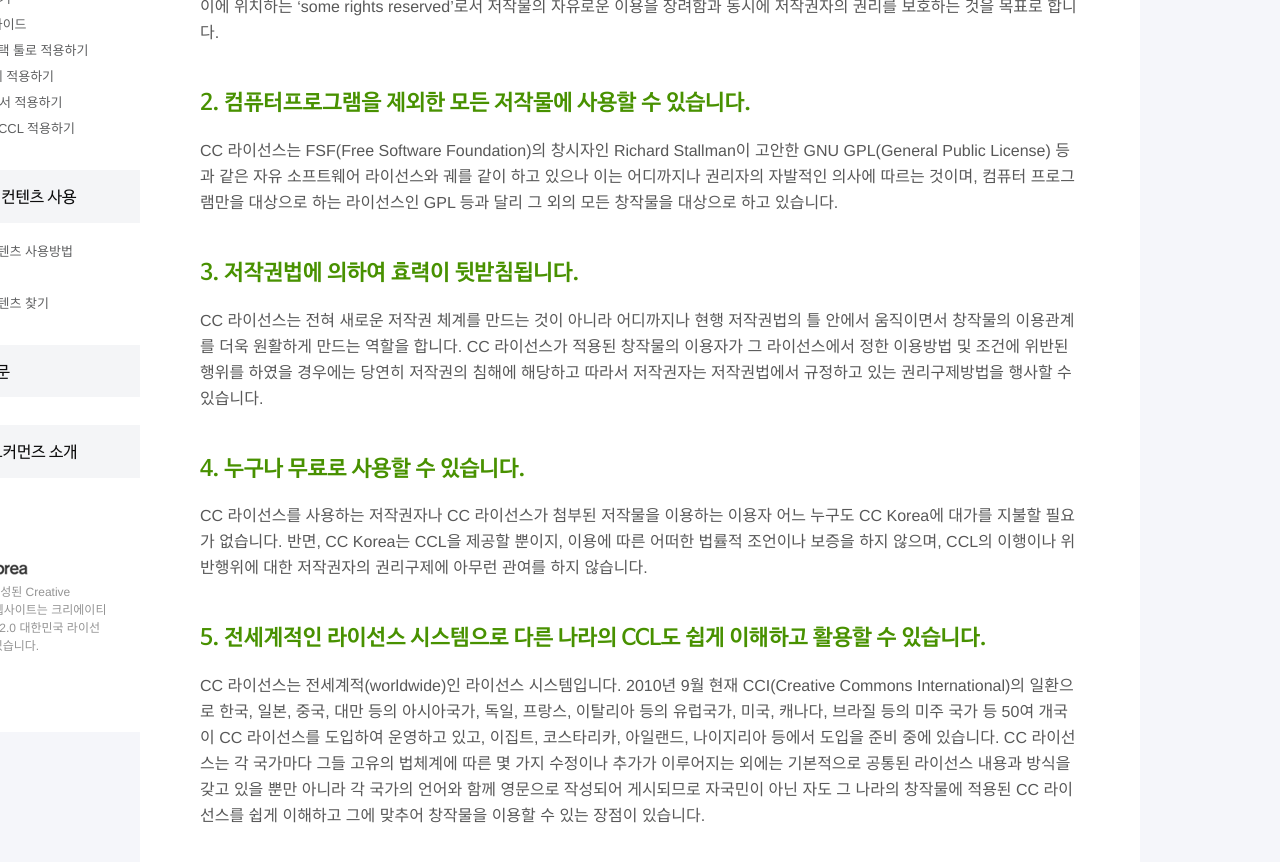
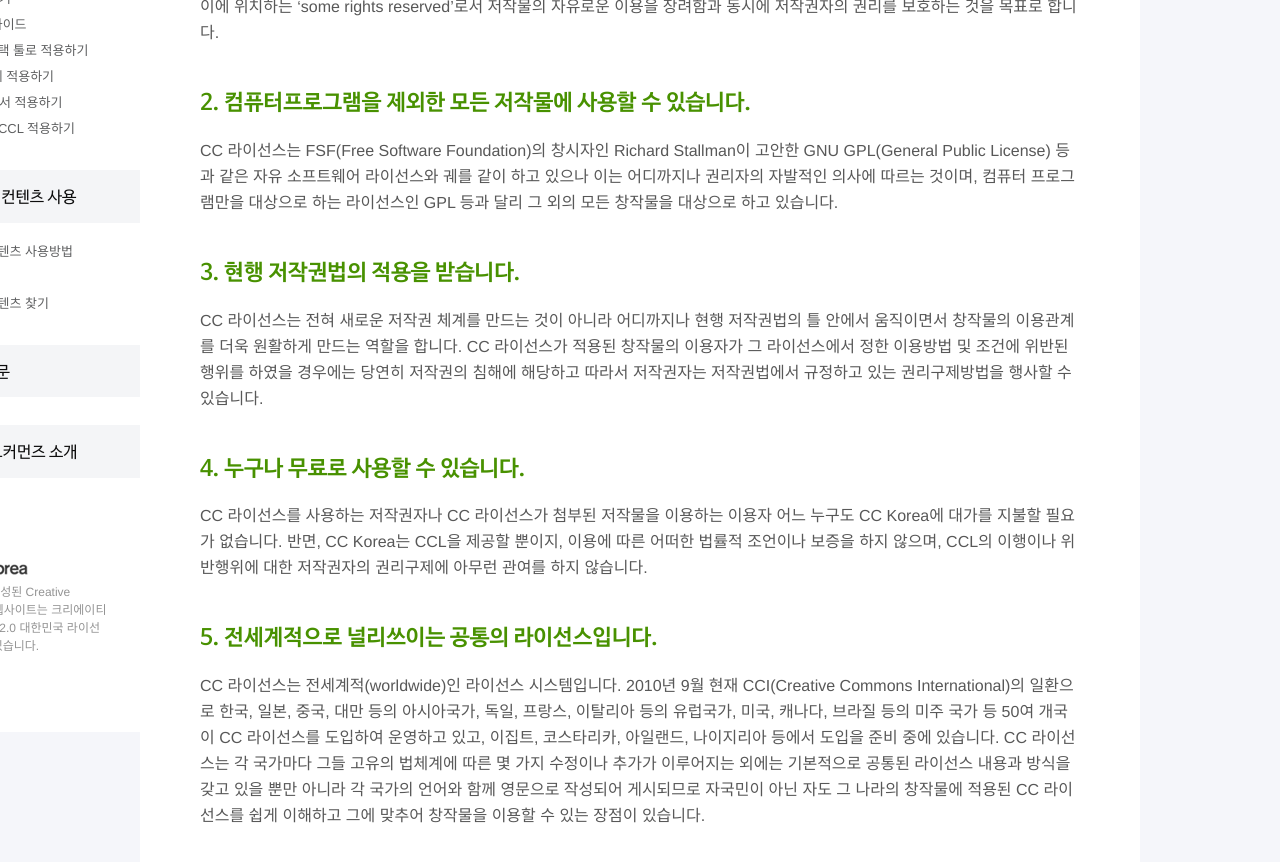
Before and after one commit to creativecommonskorea/cclguide, a Jekyll site: the page built from pages/about/02-features.md, in a window 1280 px wide and 900 px high, scrolled down 441 px. Shown: the top 862 px of the window. Built offline with Jekyll 4.4.1, drawn with Linux system fonts in a browser that asks for light colours; nearby versions of some CDN libraries; some web fonts are replaced; a style sheet for code colours, icons or effects is not loaded.

Commit message:
Updated 02-features.md

```diff
--- a/pages/about/02-features.md
+++ b/pages/about/02-features.md
@@ -20,7 +20,7 @@ CCL은 세계적인 자유이용 라이선스로, 기존의 다른 라이선스
 CC 라이선스는 FSF(Free Software Foundation)의 창시자인 Richard Stallman이 고안한 GNU GPL(General Public License) 등과 같은 자유 소프트웨어 라이선스와 궤를 같이 하고 있으나 이는 어디까지나 권리자의 자발적인 의사에 따르는 것이며, 컴퓨터 프로그램만을 대상으로 하는 라이선스인 GPL 등과 달리 그 외의 모든 창작물을 대상으로 하고 있습니다.
 
 
-# 3. 저작권법에 의하여 효력이 뒷받침됩니다.
+# 3. 현행 저작권법의 적용을 받습니다.
 
 CC 라이선스는 전혀 새로운 저작권 체계를 만드는 것이 아니라 어디까지나 현행 저작권법의 틀 안에서 움직이면서 창작물의 이용관계를 더욱 원활하게 만드는 역할을 합니다. CC 라이선스가 적용된 창작물의 이용자가 그 라이선스에서 정한 이용방법 및 조건에 위반된 행위를 하였을 경우에는 당연히 저작권의 침해에 해당하고 따라서 저작권자는 저작권법에서 규정하고 있는 권리구제방법을 행사할 수 있습니다.
 
@@ -30,6 +30,6 @@ CC 라이선스는 전혀 새로운 저작권 체계를 만드는 것이 아니
 CC 라이선스를 사용하는 저작권자나 CC 라이선스가 첨부된 저작물을 이용하는 이용자 어느 누구도 CC Korea에 대가를 지불할 필요가 없습니다. 반면, CC Korea는 CCL을 제공할 뿐이지, 이용에 따른 어떠한 법률적 조언이나 보증을 하지 않으며, CCL의 이행이나 위반행위에 대한 저작권자의 권리구제에 아무런 관여를 하지 않습니다.
 
 
-# 5. 전세계적인 라이선스 시스템으로 다른 나라의 CCL도 쉽게 이해하고 활용할 수 있습니다.
+# 5. 전세계적으로 널리쓰이는 공통의 라이선스입니다.
 
 CC 라이선스는 전세계적(worldwide)인 라이선스 시스템입니다. 2010년 9월 현재 CCI(Creative Commons International)의 일환으로 한국, 일본, 중국, 대만 등의 아시아국가, 독일, 프랑스, 이탈리아 등의 유럽국가, 미국, 캐나다, 브라질 등의 미주 국가 등 50여 개국이 CC 라이선스를 도입하여 운영하고 있고, 이집트, 코스타리카, 아일랜드, 나이지리아 등에서 도입을 준비 중에 있습니다. CC 라이선스는 각 국가마다 그들 고유의 법체계에 따른 몇 가지 수정이나 추가가 이루어지는 외에는 기본적으로 공통된 라이선스 내용과 방식을 갖고 있을 뿐만 아니라 각 국가의 언어와 함께 영문으로 작성되어 게시되므로 자국민이 아닌 자도 그 나라의 창작물에 적용된 CC 라이선스를 쉽게 이해하고 그에 맞추어 창작물을 이용할 수 있는 장점이 있습니다.
```
